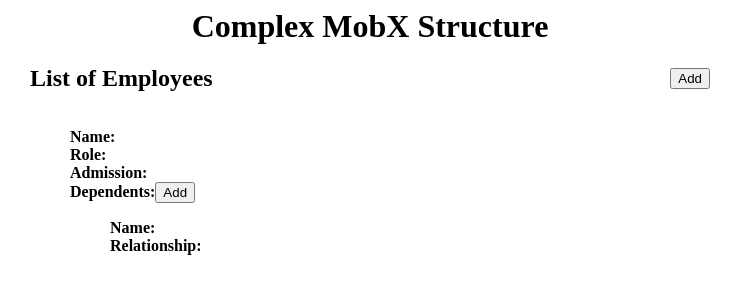
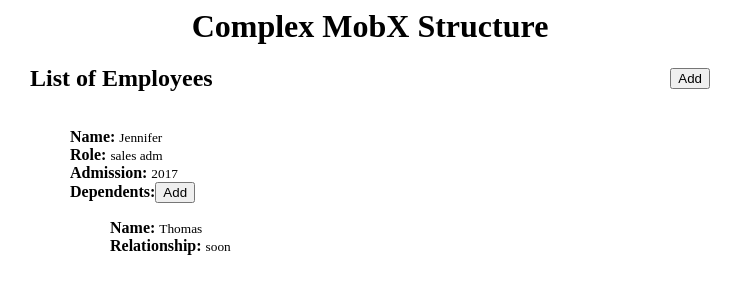
Before and after one commit to jordelucas/Complex-Mobx-Structure-Example, a React (Create React App) app: page / in a window 1280 px wide. Shown: the top 300 px of the page, without its empty margins (270-1011 px from the left). Built offline with nearby package versions, Linux system fonts and the light colour scheme.

Commit message:
add props

```diff
--- a/src/App.tsx
+++ b/src/App.tsx
@@ -1,3 +1,5 @@
+import { EmployeesList } from "examples/constants";
+
 import Employee from "./components/Employee";
 
 function App() {
@@ -16,7 +18,7 @@ function App() {
         </div>
 
         <ul>
-          <Employee />
+          <Employee data={EmployeesList[6]} />
         </ul>
       </div>
     </div>
--- a/src/components/Dependent/index.tsx
+++ b/src/components/Dependent/index.tsx
@@ -1,8 +1,20 @@
-const Dependent = () => {
+interface DependentProps {
+  data: {
+    name: string;
+    relationship: string;
+  }
+}
+
+const Dependent = ({ data }: DependentProps) => {
   return (
     <li style={{ display: "grid", marginBottom: "24px" }}>
-      <strong>Name: <small style={{ fontWeight: 400 }} /></strong>
-      <strong>Relationship: <small style={{ fontWeight: 400 }} /></strong>
+      <strong>
+        Name: <small style={{ fontWeight: 400 }}>{data.name}</small>
+      </strong>
+
+      <strong>
+        Relationship: <small style={{ fontWeight: 400 }}>{data.relationship}</small>
+      </strong>
     </li>
   )
 };
--- a/src/components/Employee/index.tsx
+++ b/src/components/Employee/index.tsx
@@ -1,17 +1,35 @@
 import Dependent from "components/Dependent";
+import { DependentsList } from "examples/constants";
 
-const Employee = () => {
+interface EmployeeProps {
+  data: {
+    name: string;
+    role: string;
+    created_at: string;
+  }
+}
+
+const Employee = ({ data }: EmployeeProps) => {
   return (
     <li style={{ display: "grid", marginBottom: "20px" }}>
-      <strong>Name: <small style={{ fontWeight: 400 }} /></strong>
-      <strong>Role: <small style={{ fontWeight: 400 }} /></strong>
-      <strong>Admission: <small style={{ fontWeight: 400 }} /></strong>
+      <strong>
+        Name: <small style={{ fontWeight: 400 }}>{data.name}</small>
+      </strong>
+
+      <strong>
+        Role: <small style={{ fontWeight: 400 }}>{data.role}</small>
+      </strong>
+
+      <strong>
+        Admission: <small style={{ fontWeight: 400 }}>{data.created_at}</small>
+      </strong>
+
       <div>
         <strong>Dependents:</strong>
         <button>Add</button>
 
         <ul style={{ marginTop: "16px" }}>
-         <Dependent />
+         <Dependent data={DependentsList[7]} />
         </ul>
 
       </div>
```
